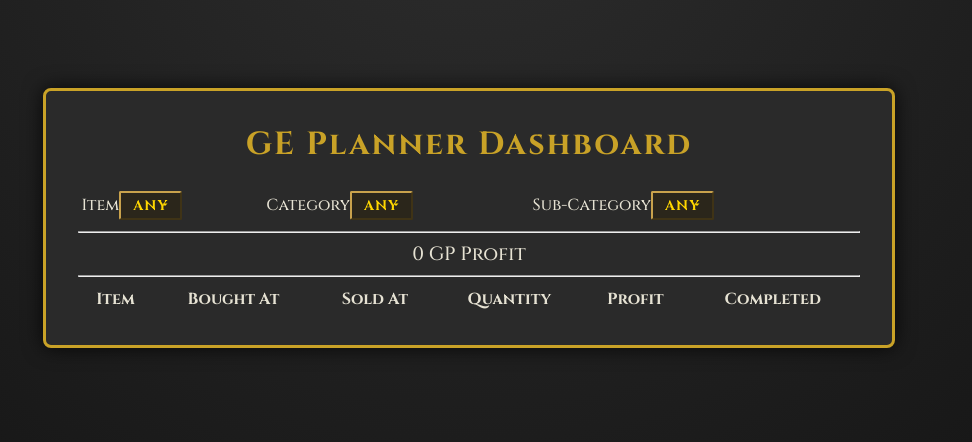
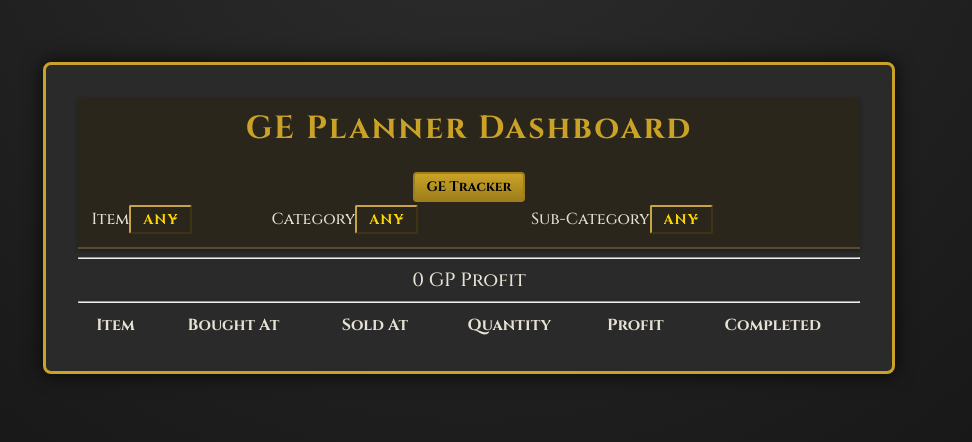
Before and after one commit to andgr457/GuthixLives, a React (Vite) app: page /geplanner in a window 1280 px wide. Shown: the part 182-624 px from the top of the page, without its empty margins (171-1143 px from the left). Built offline with nearby package versions, Linux system fonts and the light colour scheme.

Commit message:
ge tracker buttons. fix for unused variables.

```diff
--- a/src/pages/GEPlanner.tsx
+++ b/src/pages/GEPlanner.tsx
@@ -62,11 +62,21 @@ export default function GEPlanner() {
     window.open(`/geplanner/${itemName}`, "_blank", "noopener,noreferrer");
   }
 
+  const handleTrackerClicked = () => {
+    window.open(`/getracker`, "_blank", "noopener,noreferrer");
+  }
+
   return (
     <div className="container">
       <div className="panel">
+        <div className='sticky-header'>
           <div>
             <h1>GE Planner Dashboard</h1>
+          </div>
+          <div style={{textAlign: 'center'}}>
+            <button className='primary-edit' onClick={handleTrackerClicked}>
+              GE Tracker
+            </button>
           </div>
           <div>
             {/* filters */}
@@ -137,6 +147,7 @@ export default function GEPlanner() {
               </tbody>
             </table>
           </div>
+        </div>
         <hr/>
         <div style={{textAlign: 'center', fontSize: 'larger'}}>
           {results.reduce((total, item) => {
--- a/src/pages/GEPlannerItem.tsx
+++ b/src/pages/GEPlannerItem.tsx
@@ -1,5 +1,5 @@
 import { useParams } from 'react-router-dom';
-import { useLocalStorage } from '../hooks/useLocalStorage';
+import { getLocalStorage, useLocalStorage } from '../hooks/useLocalStorage';
 import { useRef, useState } from 'react';
 import type { Plan, PlannerCategory, PlannerItem, PlannerItemStatus, PlannerSubCategory } from '../types/Plans';
 import { DateTime } from 'luxon';
@@ -15,10 +15,7 @@ export default function GEPlannerItem() {
 
   const { itemName } = useParams<{ itemName: string }>();
 
-  const [items, setItems] = useLocalStorage<GEItemData[]>(
-    "ge-tracker-items",
-    []
-  );
+  const [items] = useState<GEItemData[]>(getLocalStorage('ge-tracker-items'))
 
   const [plan, setPlan] = useLocalStorage<Plan>(
     `ge-planner-item-plan-${itemName ?? 'unknown'}`,
@@ -62,7 +59,7 @@ export default function GEPlannerItem() {
   const [filtered, setFiltered] = useState<PlannerItem[] | undefined>(undefined)
 
   const exportItems = () => {
-    const dataStr = JSON.stringify({plan, itemPlans, categories}, null, 2);
+    const dataStr = JSON.stringify({plan, itemPlans, categories, itemDefaultCategory, itemDefaultSubCategory}, null, 2);
     const blob = new Blob([dataStr], { type: "application/json" });
     const url = URL.createObjectURL(blob);
     const date = DateTime.now().toFormat('dd-MM-yyyy')
@@ -89,6 +86,8 @@ export default function GEPlannerItem() {
         setPlan(parsed.plan);
         setItemPlans(parsed.itemPlans)
         setCategories(parsed.categories)
+        setItemDefaultCategory(parsed.itemDefaultCategory)
+        setItemDefaultSubCategory(parsed.itemDefaultSubCategory)
       } catch {
         alert("Failed to parse JSON.");
       }
@@ -345,6 +344,10 @@ export default function GEPlannerItem() {
     window.open(`/geplanner`, "_blank", "noopener,noreferrer");
   }
 
+  const handleTrackerClicked = () => {
+    window.open(`/getracker`, "_blank", "noopener,noreferrer");
+  }
+
   return (
     <div className="container">
       <div className="panel">
@@ -358,6 +361,9 @@ export default function GEPlannerItem() {
                   <div style={{textAlign: 'center'}}>
                     <button className='primary-edit' onClick={handleDashboardClicked}>
                       Planner Dashboard
+                    </button>
+                    <button className='primary-edit' onClick={handleTrackerClicked}>
+                      GE Tracker
                     </button>
                   </div>
                 </td>
--- a/staticwebapp.config.json
+++ b/staticwebapp.config.json
@@ -1,8 +1,4 @@
 {
-  "mimeTypes": {
-    ".js": "text/javascript",
-    ".mjs": "text/javascript"
-  },
   "navigationFallback": {
     "rewrite": "/index.html"
   }
```
Lines whose indentation alone changed are shown as unchanged.
